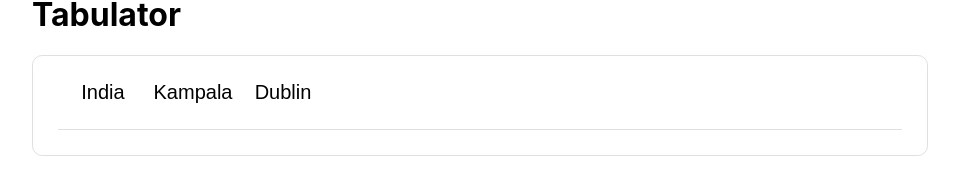
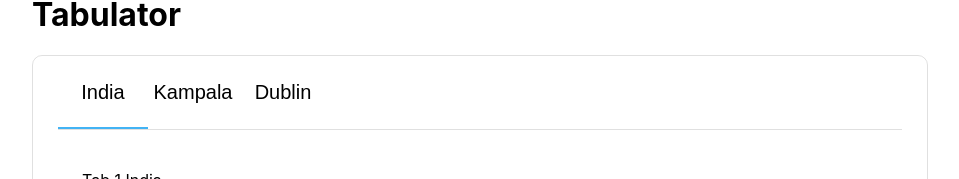
Before and after one commit to Evie-ey/tabulator, a React (Create React App) app: page / in a window 1280 px wide. Shown: the part 125-304 px from the top of the page, without its empty margins (160-1119 px from the left). Built offline with nearby package versions, Linux system fonts and the light colour scheme.

Commit message:
Updated tab components

```diff
--- a/src/App.tsx
+++ b/src/App.tsx
@@ -1,9 +1,11 @@
-import React from 'react';
+import React, { useState } from 'react';
 import {Tab} from './components/Tab'
 import { TabPane } from './components/TabPane';
 import './App.css';
 
 function App() {
+  const [active, setActive] = useState("Kampala")
+
   return (
     <div className="tabs">
       <h1>Tabulator</h1>
--- a/src/components/Tab.tsx
+++ b/src/components/Tab.tsx
@@ -1,42 +1,47 @@
 
-import React, { useEffect, useRef, useState } from "react";
+import React, { useEffect, useState } from "react";
 import TabHeader from "./TabHeader";
 import { TabPaneProps } from "./TabPane";
 
 
-export type TabProps =
+
+export type TabProps = {children: React.ReactElement<TabPaneProps>[]} & (
   | {
-    children : React.ReactElement<TabPaneProps>[],
+
     initialActive: number,
     active?: never,
     onActiveChange?: never,
   }
   | {
-    children : React.ReactElement<TabPaneProps>[],
+
     active: string,
-    onActiveChange: () => any,
+    onActiveChange: (title:string) => any,
     initialActive?: never,
   }
+)
+
+export function Tab(props : TabProps) : JSX.Element {
 
 
-export function Tab(props : TabProps) : JSX.Element {
   const [active_tab, setActive] = useState("")
-
 
   useEffect(()=> {
     if("initialActive" in props) {
-      console.log(props.children && props.children, 'children ')
-      props.initialActive &&  setActive(props.children[props.initialActive].props.title)
+      props.initialActive !== undefined ? setActive(props.children[props.initialActive].props.title):
+      setActive("");
     } else {
       setActive(props.active)
     }
+
 
   }, [props])
 
 
   function onTabChange(title:string){
-      setActive(title)
+    props.onActiveChange && props.onActiveChange(title)
+    setActive(title)
   }
+
 
   return (
   <div className="tab-wrapper">
@@ -44,10 +49,10 @@ export function Tab(props : TabProps) : JSX.Element {
     <div className="tab-header-wrapper">
 
           {props.children.map((tab_pane, index) => {
-            console.log(index, 'index')
+
             return (
               <TabHeader
-              active_tab={active_tab}
+                active_tab={active_tab}
                 title={tab_pane.props.title}
                 changeTab={onTabChange}
                 key={tab_pane.props.title}
@@ -69,3 +74,18 @@ export function Tab(props : TabProps) : JSX.Element {
 
   )
 }
+
+
+
+// function typeCheck(props:TabProps ) {
+//   if((props.initialActive && props.initialActive < 0) ||
+//     (props.initialActive && props.initialActive >= props.children.length)) {
+//       new Error(props.initialActive + " is out of bounds");
+//   }
+
+//   return null;
+// }
+
+// Tab.propTypes = {
+//   initialActive: typeCheck
+// }
--- a/src/components/TabHeader.tsx
+++ b/src/components/TabHeader.tsx
@@ -1,4 +1,4 @@
-import React, { useRef } from "react";
+import React from "react";
 
 type ITab = {
   title: string;
@@ -7,11 +7,10 @@ type ITab = {
 }
 
 const TabHeader = ({title, changeTab, active_tab}: ITab) => {
-  const buttonRef = useRef(null)
+
   return (
           <button className={`header-buttons ${title === active_tab? 'active': ''}`}
             onClick={()=>changeTab(title)}
-            ref={buttonRef}
 
           > {title}</button>
   )
```
